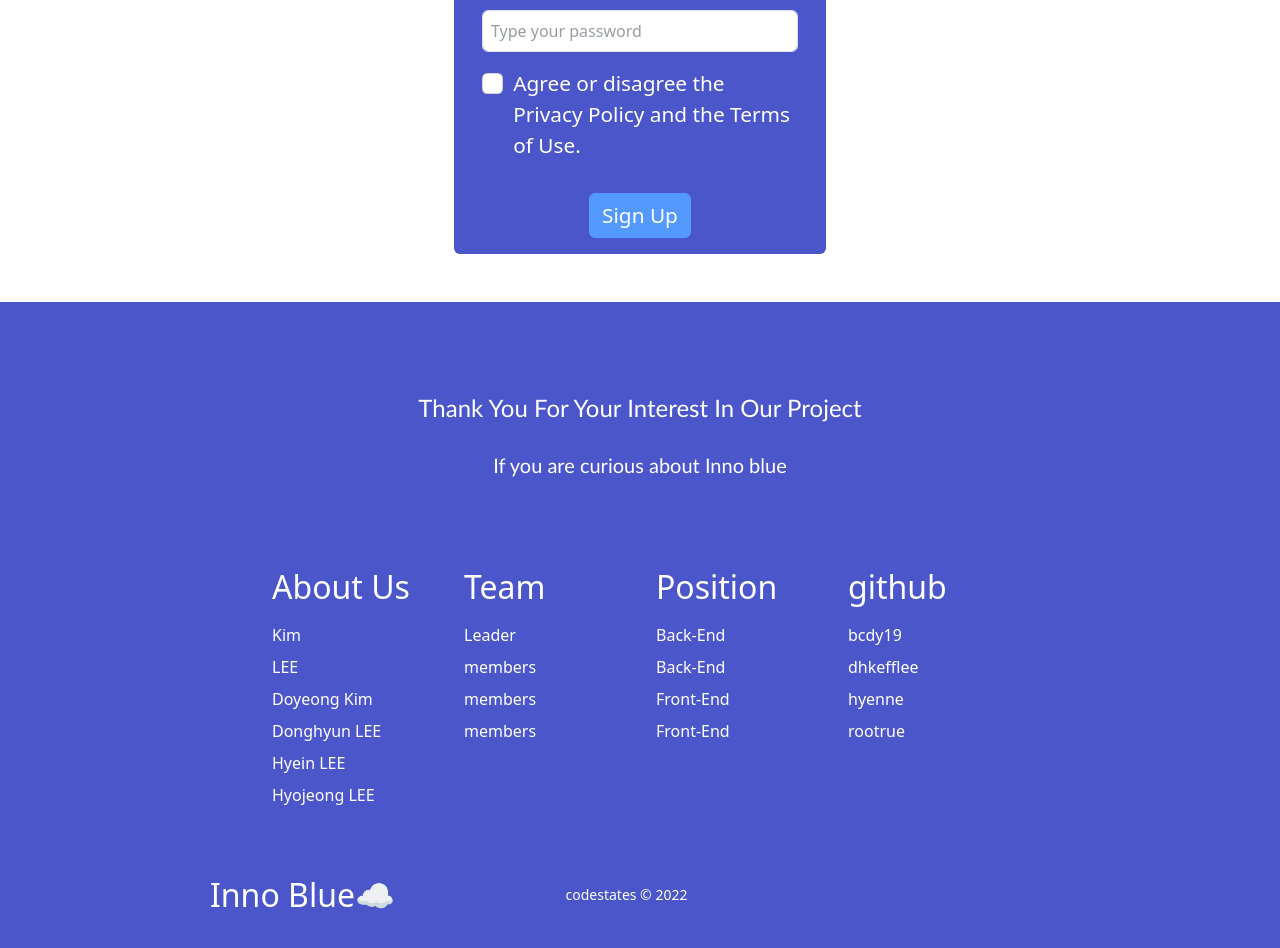
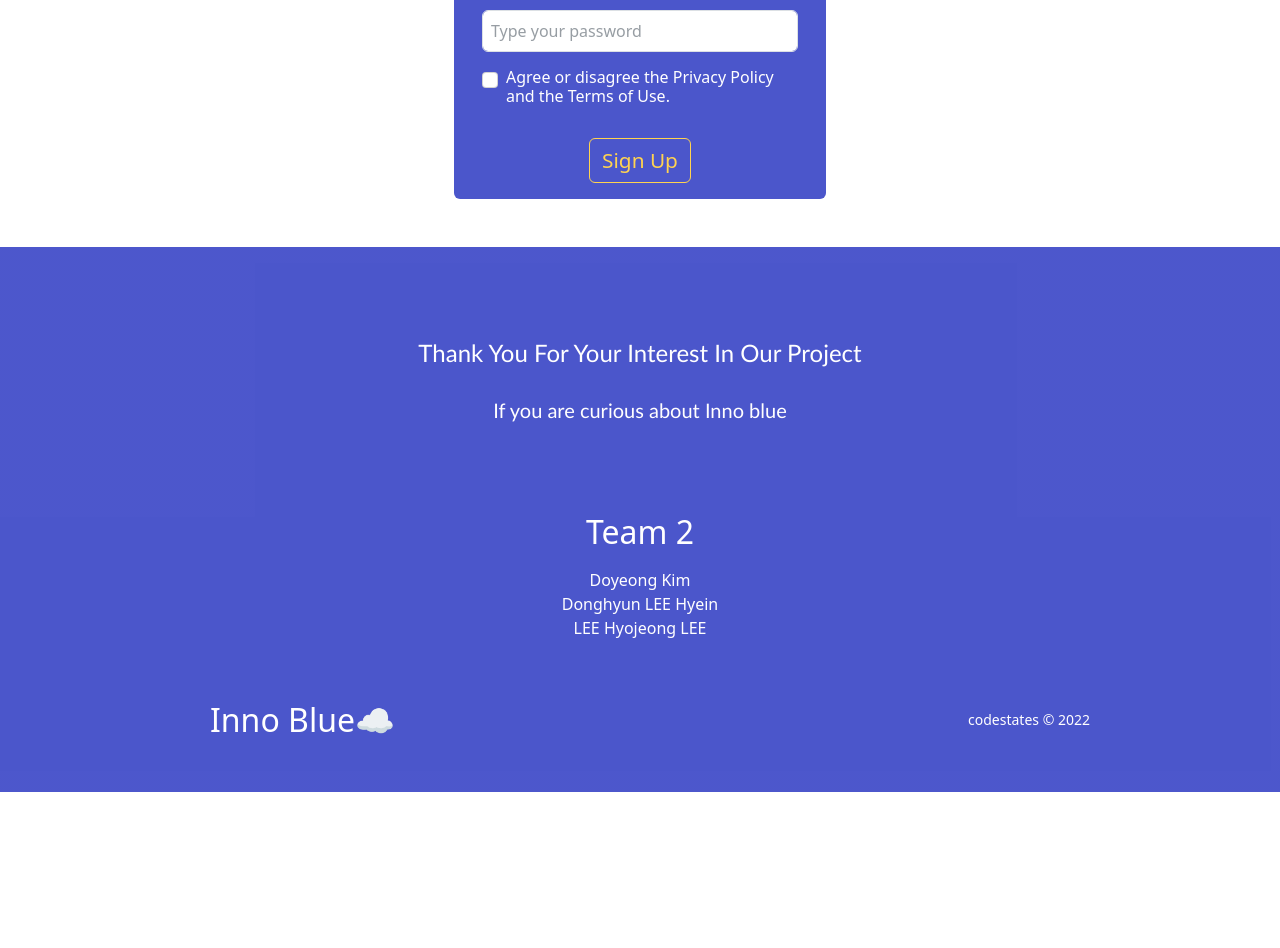
Before and after one commit to codestates/BEB-05-InnoBlue, a React (Create React App) app in the folder client/: page /signup in a window 1280 px wide. Shown: the part 500-1448 px from the top of the page. After the commit the page ends 1292 px from the top, so only its background shows below. Built offline with nearby package versions, Linux system fonts and the light colour scheme.

Commit message:
프론트 수정

```diff
--- a/client/src/components/Footer.js
+++ b/client/src/components/Footer.js
@@ -17,37 +17,13 @@ function Footer() {
       <div className="footer-links">
         <div className="footer-link-wrapper">
           <div className="footer-link-items">
-            <h2>About Us</h2>
-            <Link to="/">Kim</Link>
-            <Link to="/">LEE</Link>
-            <Link to="/">Doyeong Kim</Link>
-            <Link to="/">Donghyun LEE</Link>
-            <Link to="/">Hyein LEE</Link>
-            <Link to="/">Hyojeong LEE</Link>
+              <h2>Team 2</h2>
+            <Link to="">Doyeong Kim </Link>
+            <Link to="">Donghyun LEE </Link>
+            <Link to="">Hyein LEE </Link>
+            <Link to="">Hyojeong LEE</Link>
           </div>
-          <div className="footer-link-items">
-            <h2>Team</h2>
-            <Link to="/">Leader</Link>
-            <Link to="/">members</Link>
-            <Link to="/">members</Link>
-            <Link to="/">members</Link>
-          </div>
-        </div>
-        <div className="footer-link-wrapper">
-          <div className="footer-link-items">
-            <h2>Position</h2>
-            <Link to="/">Back-End</Link>
-            <Link to="/">Back-End</Link>
-            <Link to="/">Front-End</Link>
-            <Link to="/">Front-End</Link>
-          </div>
-          <div className="footer-link-items">
-            <h2>github</h2>
-            <Link to="https://github.com/bcdy19">bcdy19</Link>
-            <Link to="https://github.com/dhjefflee">dhkefflee</Link>
-            <Link to="https://github.com/hyenne">hyenne</Link>
-            <Link to="https://github.com/rootrue">rootrue</Link>
-          </div>
+
         </div>
       </div>
       <section className="social-media">
@@ -59,49 +35,7 @@ function Footer() {
             </Link>
           </div>
           <small className="website-rights">codestates © 2022</small>
-          <div className="social-icons">
-            <Link
-              className="social-icon-link facebook"
-              to="/"
-              target="_blank"
-              aria-label="Facebook"
-            >
-              <i className="fab fa-facebook-f" />
-            </Link>
-            <Link
-              className="social-icon-link instagram"
-              to="/"
-              target="_blank"
-              aria-label="Instagram"
-            >
-              <i className="fab fa-instagram" />
-            </Link>
-            <Link
-              className="social-icon-link youtube"
-              to="/"
-              target="_blank"
-              aria-label="Youtube"
-            >
-              <i className="fab fa-youtube" />
-            </Link>
-            <Link
-              className="social-icon-link twitter"
-              to="/"
-              target="_blank"
-              aria-label="Twitter"
-            >
-              <i className="fab fa-twitter" />
-            </Link>
-            <Link
-              className="social-icon-link twitter"
-              to="/"
-              target="_blank"
-              aria-label="LinkedIn"
-            >
-              <i className="fab fa-linkedin" />
-            </Link>
-          </div>
-        </div>
+         </div>
       </section>
     </div>
   );
--- a/client/src/components/Header.js
+++ b/client/src/components/Header.js
@@ -116,12 +116,12 @@ function Header(props) {
           </ul>
 
           {isLogin ? (
-            <Button variant="light" onClick={onLogOut}>
-              LOGOUT{" "}
+            <Button variant="outline-warning" onClick={onLogOut}>
+              Log out{" "}
             </Button>
           ) : (
             <Link to="/login">
-              <Button variant="light" className="p-2">
+              <Button variant="outline-warning" className="p-2">
                 Log in
               </Button>{" "}
             </Link>
--- a/client/src/components/styles/footer.css
+++ b/client/src/components/styles/footer.css
@@ -58,11 +58,11 @@
   }
 
   .footer-link-items {
-    display: flex;
-    flex-direction: column;
-    align-items: flex-start;
+    /* display: flex; */
+    /* flex-direction: column; */
+    /* align-items: flex-start; */
     margin: 16px;
-    text-align: left;
+    text-align: center;
     width: 160px;
     box-sizing: border-box;
   }
--- a/client/src/components/styles/header.css
+++ b/client/src/components/styles/header.css
@@ -48,7 +48,7 @@
 }
 
 .header-links {
-  color: rgb(255, 251, 0);
+  color: rgb(255, 230, 0);
   display: flex;
   align-items: center;
   text-decoration: none;
@@ -57,12 +57,12 @@
 }
 
 .header-links:hover {
-  border-bottom: 4px solid #fff;
+  border-bottom: 4px solid rgb(255, 255, 255);
   transition: all 0.2s ease-out;
 }
 
 .fa-bars {
-  color: #fff;
+  color: rgb(255, 255, 255);
 }
 
 .header-links-mobile {
@@ -106,8 +106,8 @@
   }
 
   .header-links:hover {
-    background-color: #fff;
-    color: #242424;
+    background-color: rgb(255, 255, 255);
+    color: #000000;
     border-radius: 0;
   }
 
@@ -129,7 +129,7 @@
   }
 
   .fa-times {
-    color: #fff;
+    color: rgb(255, 255, 255);
     font-size: 2rem;
   }
 
@@ -142,9 +142,9 @@
     text-decoration: none;
     font-size: 1.5rem;
     background-color: transparent;
-    color: #fff;
+    color: rgb(255, 255, 255);
     padding: 14px 20px;
-    border: 1px solid #fff;
+    border: 1px solid rgb(255, 255, 255);
     transition: all 0.3s ease-out;
   }
 
--- a/client/src/pages/LogInPage.js
+++ b/client/src/pages/LogInPage.js
@@ -116,21 +116,21 @@ function LogIn() {
                                         setPassword(e.target.value);
                                     }}/>
                                 </Form.Group>
-                                <center><Button className="l-2 m-3 rounded btn_form" variant="primary" type="submit" onClick={logIn}>
-                                    Log In
+                                <center><Button className="l-2 m-3 rounded btn_form" variant="outline-warning" type="submit" onClick={logIn}>
+                                 Log in
                                 </Button></center>
                                 {message ? <>{message}</>: null}
                             </Form>
                             </div>
                             <div className="btn_form_1">
                                 <Link to = "/signup">
-                                    <span className="sign_up_line">If your desire to<strong style={{color:'gray'}}> sign in</strong>, please click!!</span><br/>
-                                </Link>
+                                    <span className="sign_up_line"><h6>If you want to join us, click here</h6></span><br/>
+                             </Link>
                             </div>
 
                             <div className="btn_form_1">
                                 <Link to = "/forgot">
-                                    <span className="sign_up_line">forgot passward?</span>
+                                    <span className="sign_up_line"><h6>forgot passward?</h6></span>
                                 </Link>
                             </div>
                         </Col>
--- a/client/src/pages/NFTMintPage.js
+++ b/client/src/pages/NFTMintPage.js
@@ -93,7 +93,7 @@ export default function NFTMintPage(isLogin) {
                                 onChange={(e) => handleChangeTitle(e.target.value)}/>
                             </Form.Group>
                         </Form>
-                        <center><Button className="l-2 m-3 rounded btn_form" variant="primary" type="submit" onClick={mint}>Mint</Button></center>
+                        <center><Button className="l-2 m-3 rounded btn_form" variant="outline-warning" type="submit" onClick={mint}>Mint</Button></center>
                     </Col>
                     <Col></Col>
 
--- a/client/src/pages/SignUpPage.js
+++ b/client/src/pages/SignUpPage.js
@@ -114,9 +114,10 @@ function SignUp(){
                                     setPassword(e.target.value)}}/>
                                 </Form.Group>
                                 <Form.Group className="m-3" controlId="formBasicCheckbox">
-                                    <Form.Check type="checkbox" label="Agree or disagree the Privacy Policy and the Terms of Use." />
+                                    <h6> <Form.Check type="checkbox" label="Agree or disagree the Privacy Policy and the Terms of Use." /></h6>
+
                                 </Form.Group>
-                                <center><Button className="l-2 m-3 rounded btn_form" variant="primary" type="submit" onClick={signUp}>
+                                <center><Button className="l-2 m-3 rounded btn_form" variant="outline-warning" type="submit" onClick={signUp}>
                                     Sign Up
                                 </Button></center>
                                 {message ? <>{message}</>: null}
--- /dev/null
+++ b/client/src/pages/styles/nftmintpage.css
@@ -0,0 +1,79 @@
+.create-item-img {
+    display: flex;
+    align-content: center;
+    justify-content: center;
+    flex-direction: column;
+    margin-bottom: 1rem;
+}
+.create-item-info {
+    display: flex;
+    align-content: center;
+    justify-content: center;
+    flex-direction: column;
+}
+.create-input-label {
+    display: flex;
+}
+.create-upload-file {
+    display: flex;
+}
+
+.Mint_form {
+    background-color:rgb(0, 15, 182);
+    opacity:0.7;
+    font-family: ' Arial, Helvetica, sans-serif, Courier New', Courier, monospace,;
+    font-size: 1.4rem;
+    text-align: left;
+    color: white;
+
+}
+/* .create-header {
+    margin-left: 2rem;
+    margin-top: 2rem;
+    margin-bottom: 2rem;
+    text-align: left;
+    width: 100%;
+}
+.create-item {
+    margin-left: 2rem;
+    margin-right: 2rem;
+    text-align: left;
+}
+.create-item-content {
+    margin-top: 1rem;
+    margin-bottom: 1rem;
+}
+.create-btns {
+    margin-top: 2rem;
+    margin-bottom: 2rem;
+}
+.create-btn {
+    margin-left: 1rem;
+    margin-right: 1rem;
+}
+.btn-create {
+    background-color: #4ABCFC;
+    color: #FFFFFF;
+}
+.btn-cancel {
+    background-color: #E1E1E1;
+    color: #14171A;
+} */
+.validation-content {
+    margin-top: 1rem;
+}
+.validation-text {
+    color:#E45635;
+}
+/*
+.file-area {
+}
+.file-area-label {
+    display: block;
+}
+.file-area-input {
+    margin: .4rem 0;
+}
+.hidden {
+    display: none;
+} */
```
